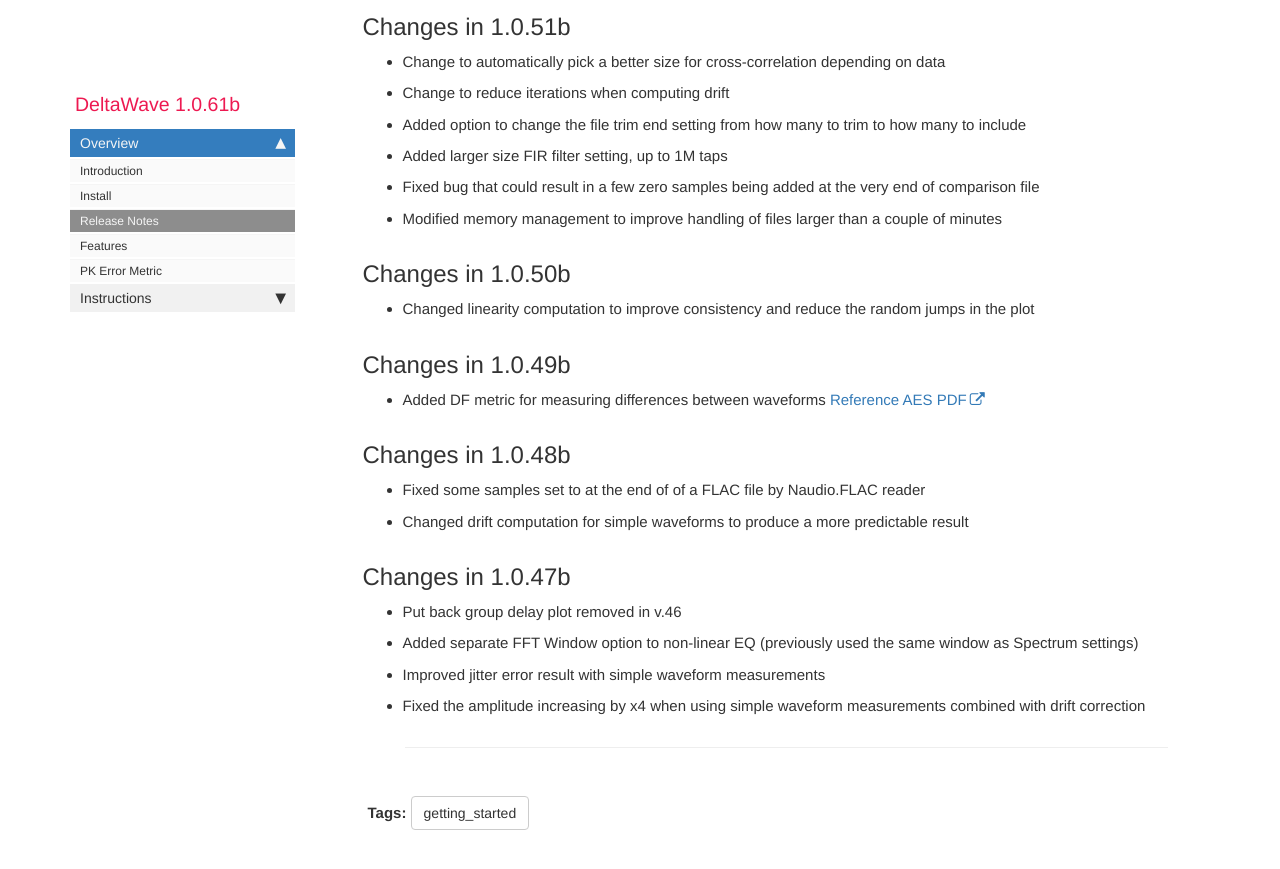
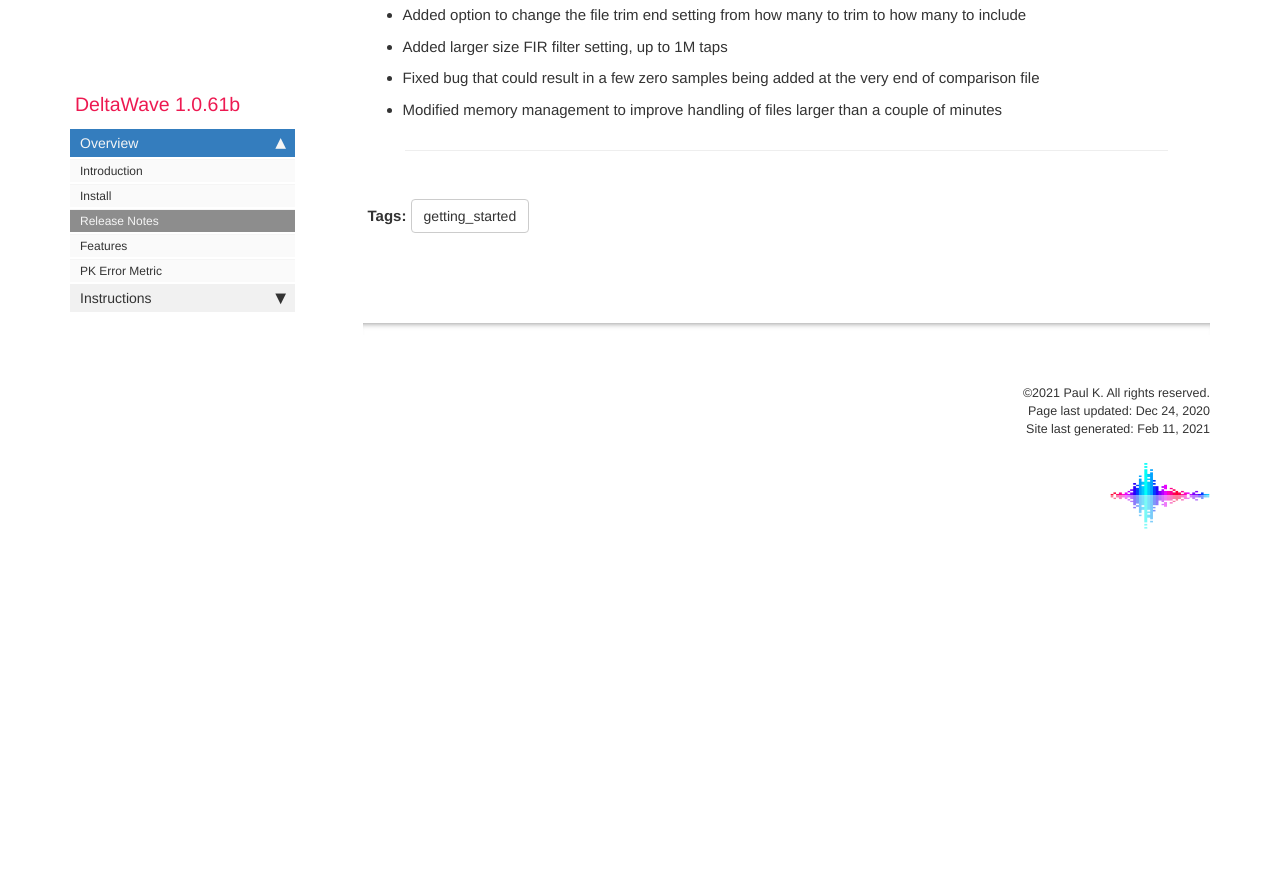
Before and after one commit to pkane2001/DeltaWave, a Jekyll site: the page built from docs/pages/mydoc/release_notes_1.0b.md, in a window 1280 px wide and 900 px high, scrolled down 3493 px. Shown: the top 869 px of the window. Built offline with Jekyll 4.4.1, drawn with Linux system fonts in a browser that asks for light colours; nearby versions of some CDN libraries; our own code applies the rules of GitHub Pages for plain Markdown files; comment, search, counter and statistics services are not loaded; after the commit the page ends 4092 px from its top, so only the background shows below that; some of the changed text lies outside the part shown.

Commit message:
no message

```diff
--- a/docs/pages/mydoc/release_notes_1.0b.md
+++ b/docs/pages/mydoc/release_notes_1.0b.md
@@ -108,23 +108,6 @@ Examples where this can be useful include:
 * Fixed bug that could result in a few zero samples being added at the very end of comparison file
 * Modified memory management to improve handling of files larger than a couple of minutes
 
-## Changes in 1.0.50b
-* Changed linearity computation to improve consistency and reduce the random jumps in the plot
-
-
-## Changes in 1.0.49b
-* Added DF metric for measuring differences between waveforms [Reference AES PDF](http://soundexpert.org/documents/10179/11017/DiffLevel_AES118.pdf)
-
-## Changes in 1.0.48b
-* Fixed some samples set to at the end of of a FLAC file by Naudio.FLAC reader
-* Changed drift computation for simple waveforms to produce a more predictable result
-
-## Changes in 1.0.47b
-* Put back group delay plot removed in v.46
-* Added separate FFT Window option to non-linear EQ (previously used the same window as Spectrum settings)
-* Improved jitter error result with simple waveform measurements
-* Fixed the amplitude increasing by x4 when using simple waveform measurements combined with drift correction
-
 
 
 ___
```
Also changed, not shown: other parts of docs/pages/mydoc/release_notes_1.0b.md (+1 -1 lines).
